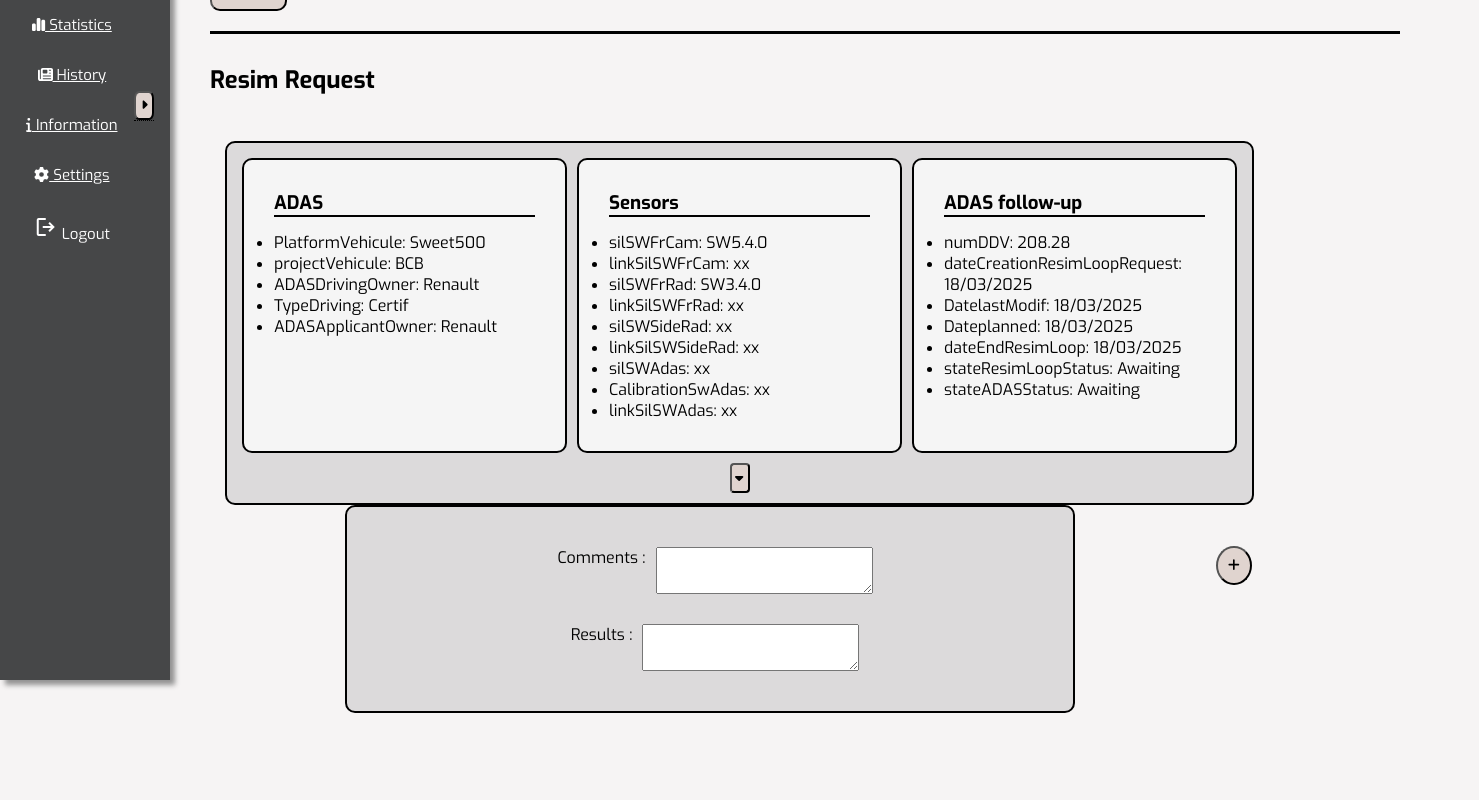
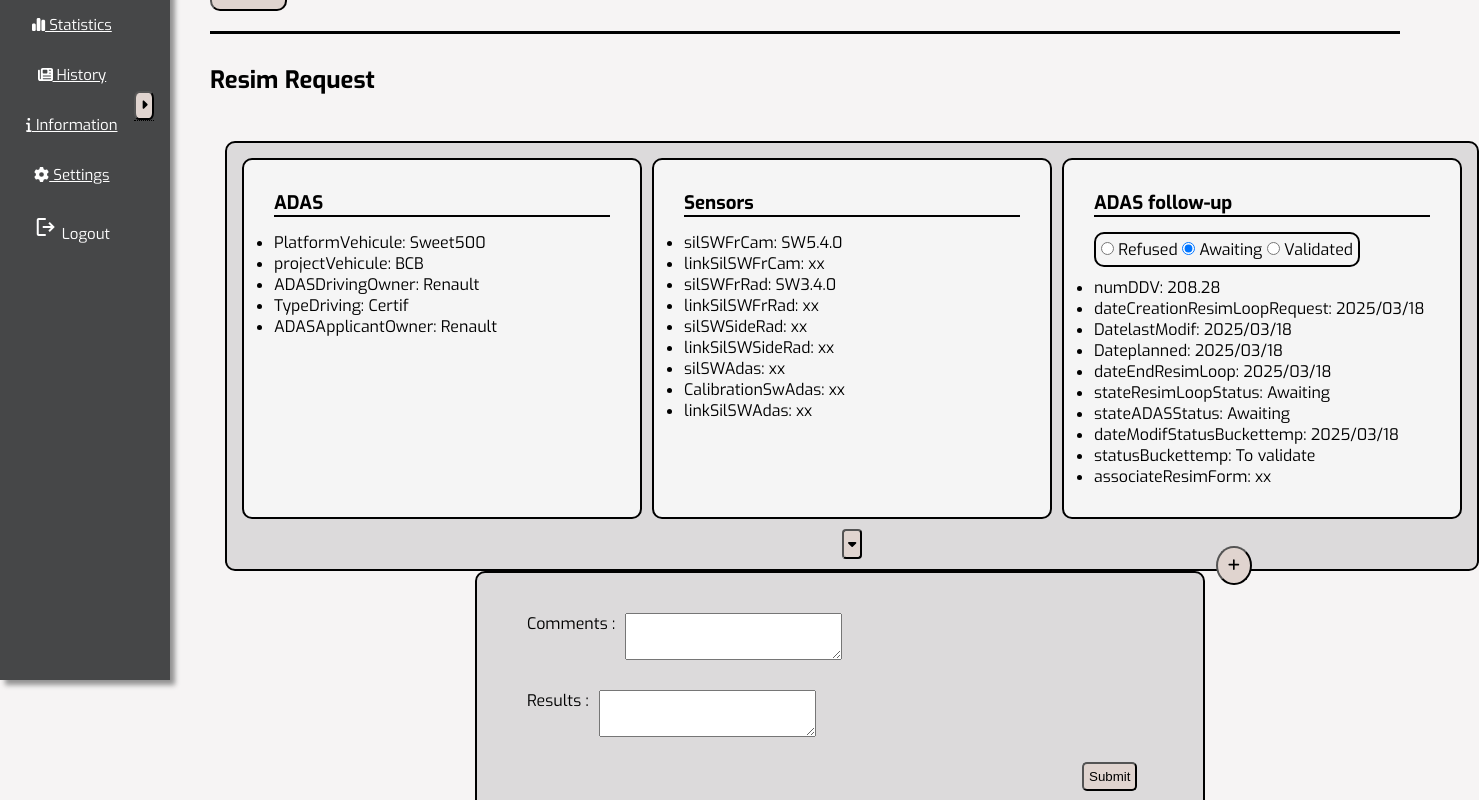
Before and after one commit to Aransandesu78/Angular_web, an Angular app: page /history in a window 1280 px wide. Shown: the part 200-1000 px from the top of the page, 1479 px wide, since content can reach past the window. Built offline with nearby package versions, Linux system fonts and the light colour scheme; a web font is replaced by a local one.

Commit message:
status bar added

```diff
--- a/src/app/app.component.html
+++ b/src/app/app.component.html
@@ -6,7 +6,7 @@
   </head>
   <div class="container">
     <div class="header">
-      <app-header [header_title]="title" [user_name]="user_name"></app-header>
+      <app-header [header_title]="title" [user_name]="user_name" [user_lastname]="user_last_name"></app-header>
     </div>
     <div class="main-container">
       <div class="side-nav" [style.left.px]="newSidenavLeft">
--- a/src/app/app.component.ts
+++ b/src/app/app.component.ts
@@ -4,6 +4,7 @@ import { SideNavComponent } from "./side-nav/side-nav.component";
 import { MainComponent } from "./main/main.component";
 import { FontAwesomeModule } from '@fortawesome/angular-fontawesome';
 import { faPlus } from '@fortawesome/free-solid-svg-icons';
+// import { User } from './object';
 
 @Component({
   standalone: true,
@@ -15,10 +16,18 @@ import { faPlus } from '@fortawesome/free-solid-svg-icons';
 export class AppComponent {
   title = 'ADAS Synchro RESIM TOOL';
   faPlus = faPlus;
-  user_name = "Alain EENSCHOOTEN";
+
+  // Définition de l'utilisateur
+  user_name : string = 'Alain';
+  user_last_name : string = 'EENSCHOOTEN';
+  user_ipn!: string;
+  user_status!: boolean;
+
   newSidenavLeft! : number;
   newMainLeft! : number;
   isSideNavOpen! : boolean;
+
+  // myuser = new User(); à mettre pour plus tard
 
   // Redimensionner en px les propriété css margin-left en px le side-nav et le main component
   resize(val: boolean) : void {
--- a/src/app/header/header.component.html
+++ b/src/app/header/header.component.html
@@ -11,7 +11,7 @@
             <div class="user-image">AE</div>
             <div class="user">
                 <div class="dropdown">
-                    <button class="dropbtn">{{user_name}}
+                    <button class="dropbtn">{{user_name}} {{user_lastname}}
                         <fa-icon [icon]="faCaretDown"></fa-icon>
                     </button>
                     <div class="dropdown-content">
--- a/src/app/header/header.component.ts
+++ b/src/app/header/header.component.ts
@@ -14,6 +14,7 @@ import { RouterModule } from '@angular/router';
 export class HeaderComponent {
   @Input() header_title! : string;
   @Input() user_name! : string;
+  @Input() user_lastname!: string;
   faEnvelope = faEnvelope;
   faCaretDown = faCaretDown;
 }
--- a/src/app/main/dashboard/dashboard.component.ts
+++ b/src/app/main/dashboard/dashboard.component.ts
@@ -1,6 +1,5 @@
 import { Component } from '@angular/core';
 import { FontAwesomeModule } from '@fortawesome/angular-fontawesome';
-import { Column } from '../../object';
 import { RouterModule } from '@angular/router';
 
 @Component({
@@ -11,9 +10,4 @@ import { RouterModule } from '@angular/router';
 })
 export class DashboardComponent {
 
-  // Création des colonnes du tableau
-  headers : (keyof Column)[] = ["id", "project", "adas",
-    "ecu", "radar", "frCam",
-    "sideRad", "database", "nbDdv",
-    "deadline", "status", "comments"];
 }
--- a/src/app/resim-request/resim-request.component.css
+++ b/src/app/resim-request/resim-request.component.css
@@ -4,7 +4,7 @@
     margin-top: 30px;
     margin-bottom: 10px;
     width: 1000px;
-    text-align: center;
+    text-align: justify;
     display: block;
 }
 
@@ -40,7 +40,7 @@ h3 {
     border-style: solid;
     background-color: whitesmoke;
     padding: 30px;
-    width: 325px;
+    width: 400px;
 }
 
 .option-selection {
@@ -89,7 +89,7 @@ h3 {
 
 .optional-content {
     background-color: #d4d1d3bb;
-    margin: auto;
+    margin-left: 250px;
     width: 730px;
     padding: 25px;
     border-radius: 10px;
@@ -97,6 +97,7 @@ h3 {
     border-style: solid;
     min-height: 100px;
     display: flex;
+    align-items: center;
 }
 
 .resim-comments, .results-comments {
@@ -111,3 +112,19 @@ h3 {
 .form-comments {
     margin-left: 10px;
 }
+
+.btn-submit {
+    border-radius: 5px;
+    padding: 5px;
+    margin-left: 580px;
+    margin-top: 10px;
+    background-color: #e0D4cf;
+}
+
+.status-container {
+    border-radius: 10px;
+    border: 2px solid;
+    padding: 5px;
+    margin-bottom: 10px;
+    display: inline-block;
+}
--- a/src/app/resim-request/resim-request.component.html
+++ b/src/app/resim-request/resim-request.component.html
@@ -28,7 +28,20 @@
             </div>
             <div class="adas-follow-up">
                 <h3>ADAS follow-up</h3>
-                <form ></form>
+                <div class="status-container">
+                    <label>
+                        <input type="radio" [value]="'refused'" [formControl]="statutControl" [disabled]="!isAdmin">
+                            Refused
+                    </label>
+                    <label>
+                        <input type="radio" [value]="'awaiting'" [formControl]="statutControl" [disabled]="!isAdmin">
+                            Awaiting
+                    </label>
+                    <label>
+                        <input type="radio" [value]="'validated'" [formControl]="statutControl" [disabled]="!isAdmin">
+                            Validated
+                    </label>
+                </div>
                 <ul>
                     <li>numDDV: {{follow.numDDV}}</li>
                     <li>dateCreationResimLoopRequest: {{follow.dateCreationResimLoopRequest | date: eu_date_format}}</li>
@@ -37,6 +50,9 @@
                     <li>dateEndResimLoop: {{follow.dateEndResimLoop | date: eu_date_format}}</li>
                     <li>stateResimLoopStatus: {{follow.stateResimLoopStatus}}</li>
                     <li>stateADASStatus: {{follow.stateADASStatus}}</li>
+                    <li>dateModifStatusBuckettemp: {{follow.dateModifStatusBuckettemp | date: eu_date_format}}</li>
+                    <li>statusBuckettemp: {{follow.statusBuckettemp}}</li>
+                    <li>associateResimForm: {{follow.associateResimForm}}</li>
                 </ul>
             </div>
         </div>
@@ -45,9 +61,9 @@
             <span class="tooltiptext">Display comments</span>
         </button>
     </div>
-    <!-- Creation d'un formulaire -->
+    <!-- Creation d'une section commentaires -->
     <div class="optional-content">
-        <form [formGroup]="formGroup" (ngSubmit)="onSubmit()">
+        <form [formGroup]="formGroup">
             <div class="resim-comments">
                 <label for="comments" class="form-label">Comments : </label>
                 <textarea id="comments" rows="3" cols="25" type="text" formControlName="resim_comments" class="form-comments"></textarea>
@@ -56,6 +72,7 @@
                 <label for="results" class="form-label">Results : </label>
                 <textarea id="results" rows="3" cols="25" type="text" formControlName="results_comments" class="form-comments"></textarea>
             </div>
+            <button type="submit" class="btn-submit">Submit</button>
         </form>
     </div>
 </div>
--- a/src/app/resim-request/resim-request.component.ts
+++ b/src/app/resim-request/resim-request.component.ts
@@ -1,5 +1,5 @@
 import { CommonModule } from '@angular/common';
-import { Component } from '@angular/core';
+import { Component, Input } from '@angular/core';
 import { FontAwesomeModule } from '@fortawesome/angular-fontawesome';
 import { faCaretDown, faCaretUp } from '@fortawesome/free-solid-svg-icons';
 import { FormControl, FormGroup, ReactiveFormsModule } from '@angular/forms';
@@ -15,11 +15,15 @@ export class ResimRequestComponent {
   faCaretDown = faCaretDown;
   faCaretUp = faCaretUp;
 
-  status_request: string = "Awaiting";
-  statuts = ['Awaiting', 'Approved', 'Refused']; // Etats pour les boutons à saisir pour le suivi
+  @Input() isAdmin: boolean = false; // Détermine si l'utilisateur est admin
+  statutControl = new FormControl('awaiting'); // Valeur par défaut
+
+  status_request = 'Awaiting';
+  status: [string, string, string] = ['Awaiting', 'Approved', 'Refused']; // Etats pour les boutons à saisir pour le suivi
   role: string = 'user'; // On définit le rôle de l'utilisateur
   current_date : Date = new Date() // Un exemple pour l'affichage
-  eu_date_format = 'dd/MM/yyyy';
+  eu_date_format: string = 'yyyy/MM/dd';
+  id: number = 0;
 
   formGroup = new FormGroup({
     resim_comments : new FormControl(''),
@@ -48,21 +52,23 @@ export class ResimRequestComponent {
   }
 
   follow : Follow = {
-    numDDV: "208.28",
-    dateCreationResimLoopRequest: this.current_date,
+    numDDV: "208.28", // Mandatory
+    dateCreationResimLoopRequest: this.current_date, // Mandatory
     DatelastModif: this.current_date,
     Dateprevu: this.current_date,
     dateEndResimLoop: this.current_date,
-    stateResimLoopStatus: this.status_request,
-    stateADASStatus: this.status_request,
-  }
-
-  comment : Comments = {
-    statusBuckettemp: "Validated",
+    stateResimLoopStatus: this.status_request, // Mandatory
+    stateADASStatus: this.status_request, // Mandatory
+    dateModifStatusBuckettemp: this.current_date,
+    statusBuckettemp: "To validate", // Mandatory
     associateResimForm: "xx",
   }
 
-  onSubmit() {
-    console.log(this.formGroup.value);
-  }
+  comment!: Comments;
+
+  // onSubmit() {
+
+  // }
+
+
 }
```
Also changed, not shown: src/app/object.ts (+40 -39 lines).
